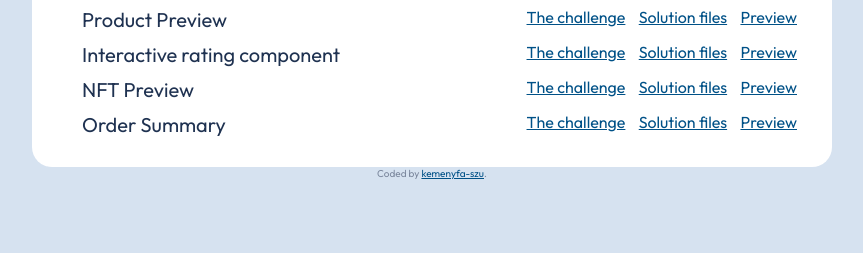
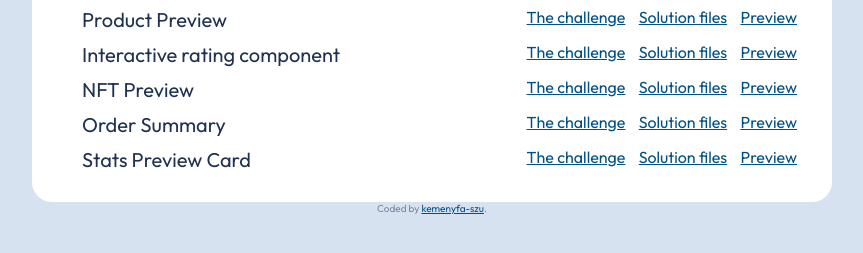
Before and after one commit to kemenyfa-szu/kemenyfa-szu.github.io, a plain HTML site: page index.html in a window 1280 px wide. Shown: the part 239-492 px from the top of the page, without its empty margins (208-1071 px from the left). Drawn offline with Linux system fonts and the light colour scheme.

Commit message:
Added: Stats Preview Card

```diff
--- a/index.html
+++ b/index.html
@@ -195,6 +195,35 @@
               </div>
             </article>
           </li>
+          <li>
+            <article class="frontend-mentor-project">
+              <div class="frontend-mentor-project-details">
+                <h3 class="frontend-mentor-project-title">
+                  Stats Preview Card
+                </h3>
+                <div class="details">
+                  <a
+                    class="frontend-mentor-link"
+                    href="https://www.frontendmentor.io/challenges/stats-preview-card-component-8JqbgoU62"
+                    target="_blank"
+                    >The&nbsp;challenge</a
+                  >
+                  <a
+                    class="frontend-mentor-link"
+                    href="https://github.com/kemenyfa-szu/frontendmentor-007-stats-preview-card"
+                    target="_blank"
+                    >Solution&nbsp;files</a
+                  >
+                  <a
+                    class="frontend-mentor-link"
+                    href="./frontend-mentor/007-stats-preview-card"
+                    target="_blank"
+                    >Preview</a
+                  >
+                </div>
+              </div>
+            </article>
+          </li>
         </ul>
       </section>
     </main>
```
